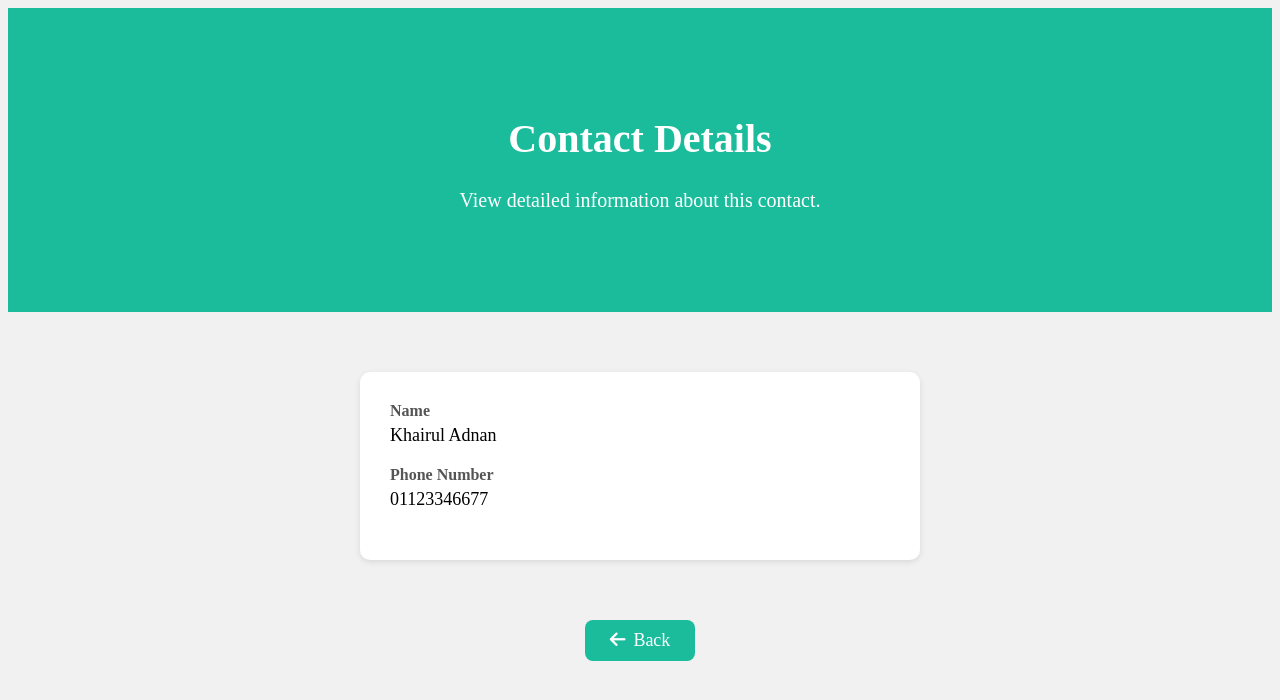
After one commit to afiqnik/MyExpressApr2026, a Node server app: page /contacts/1 in a window 1280 px wide. The commit adds this page. Shown: the top 700 px of the page. Run offline with Node 20, Linux system fonts and the light colour scheme.

Commit message:
Add Contact Details Page

```diff
--- /dev/null
+++ b/public/css/details.css
@@ -0,0 +1,50 @@
+.details-container {
+    margin: 60px auto;
+    padding: 30px;
+    width: 80%;
+    max-width: 500px;
+    border-radius: 10px;
+    background: white;
+    box-shadow: 0 2px 6px rgba(0, 0, 0, 0.1);
+}
+
+.detail-item {
+    margin-bottom: 20px;
+}
+
+.detail-label {
+    font-weight: bold;
+    color: #555;
+}
+
+.detail-value {
+    margin-top: 5px;
+    font-size: 18px;
+}
+
+.back-button {
+    margin: 0px auto;
+    padding: 10px 25px;
+    gap: 8px;
+    font-size: 18px;
+    color: white;
+    text-decoration: none;
+    border-radius: 8px;
+    background-color: #1abc9c;
+    display: inline-flex;
+    align-items: center;
+    transition: background 0.3s;
+}
+
+.back-button:hover {
+    background-color: #159d82;
+}
+
+.back-button-container {
+    text-align: center;
+    margin-bottom: 40px;
+}
+
+.back-button i {
+    font-size: 18px;
+}
--- a/routes/contact/contact_routes.js
+++ b/routes/contact/contact_routes.js
@@ -50,6 +50,19 @@ router.post('/add', (req, res) => {
   res.redirect('/contacts');
 });
 
+// Handle View Contact Details
+router.get('/:id', (req, res) => {
+  const contact = contacts.find(c => c.id == req.params.id);
 
+  if (!contact) {
+    return res.status(404).send('Contact not found');
+  }
+
+  res.render('contact_pages/contact_details', {
+    title: 'Contact Details',
+    content: 'View detailed information about this contact.',
+    contact
+  });
+});
 
 module.exports = router;
--- /dev/null
+++ b/views/contact_pages/contact_details.ejs
@@ -0,0 +1,55 @@
+<!DOCTYPE html>
+<html lang="en">
+
+<head>
+    <meta charset="UTF-8">
+    <meta name="viewport" content="width=device-width, initial-scale=1.0">
+    <!-- Styles -->
+    <link rel="stylesheet" href="/css/header.css" />
+    <link rel="stylesheet" href="/css/details.css" />
+
+    <!-- Font Awesome For Icons -->
+    <link rel="stylesheet" href="https://cdnjs.cloudflare.com/ajax/libs/font-awesome/6.5.0/css/all.min.css">
+
+    <title>
+        <%= title %>
+    </title>
+</head>
+
+<body>
+    <div class="header">
+        <h1>
+            <%= title %>
+        </h1>
+        <p>
+            <%= content %>
+        </p>
+    </div>
+
+    <!-- Contact Details -->
+    <div class="details-container">
+        <div class="detail-item">
+            <div class="detail-label"> Name </div>
+            <div class="detail-value">
+                <%= contact.name %>
+            </div>
+        </div>
+
+        <div class="detail-item">
+            <div class="detail-label"> Phone Number </div>
+            <div class="detail-value">
+                <%= contact.phone %>
+            </div>
+        </div>
+    </div>
+
+    <!-- Back Button -->
+    <div class="back-button-container">
+        <a href="/contacts" class="back-button">
+            <i class="fa-solid fa-arrow-left"></i> Back
+        </a>
+    </div>
+
+</body>
+
+</html>
```
Also changed, not shown: views/contact_pages/contacts.ejs (+24 -7 lines).
